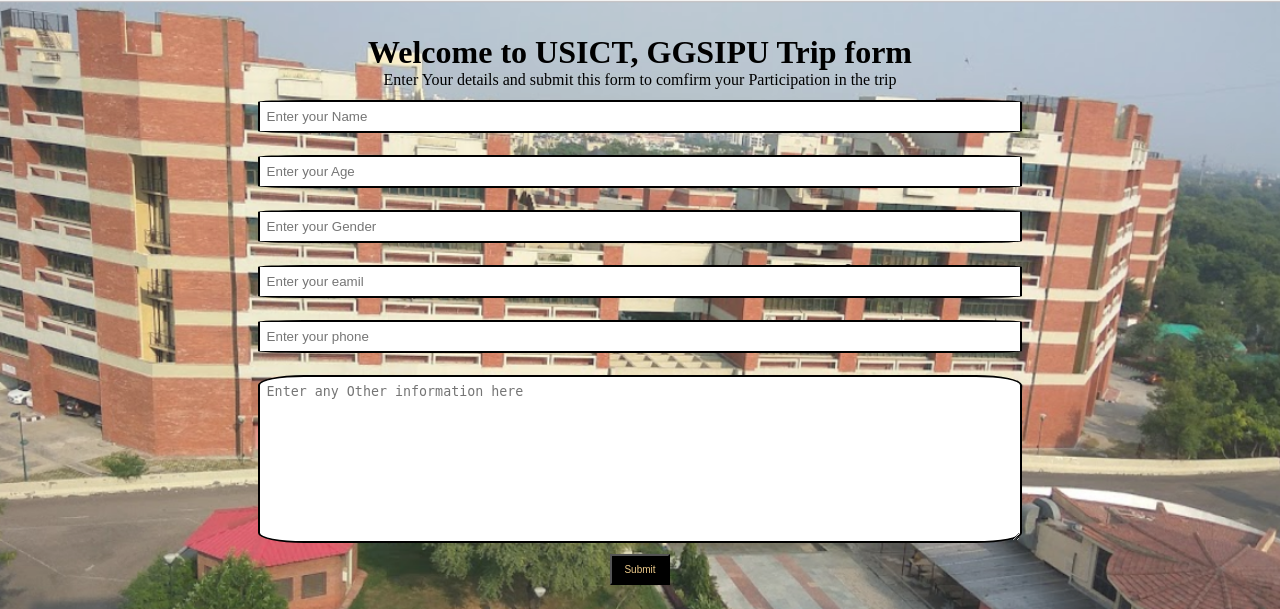
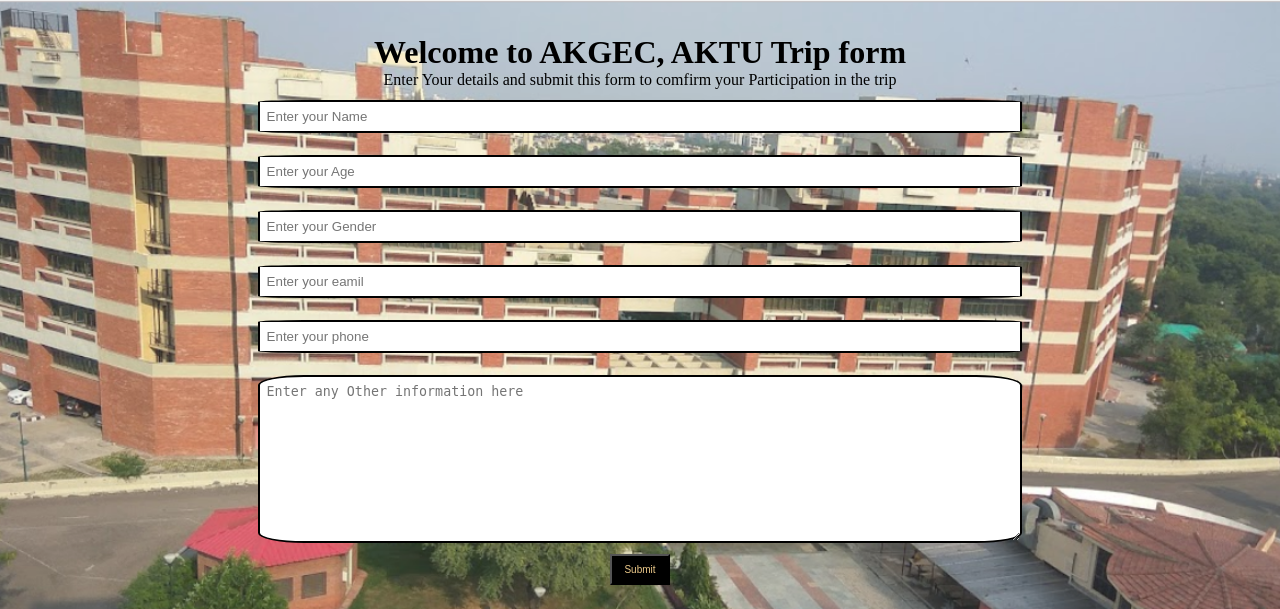
Before and after one commit to nitin30000/College_trip_form_using-Html-Css-Php, a PHP site: page / in a window 1280 px wide. Shown: the top 609 px of the page. Run offline with PHP 8.4, Linux system fonts and the light colour scheme.

Commit message:
Update index.php

```diff
--- a/index.php
+++ b/index.php
@@ -52,7 +52,7 @@ $con->close();
 <body>
     <img class= "bg" src= "bg.jpg" alt="USICT, GGSIPU">
     <div class="container">
-        <h1> Welcome to USICT, GGSIPU Trip form </h3>
+        <h1> Welcome to AKGEC, AKTU Trip form </h3>
 
         <p> Enter Your details and submit this form to comfirm your Participation in the trip </p>
 
```
